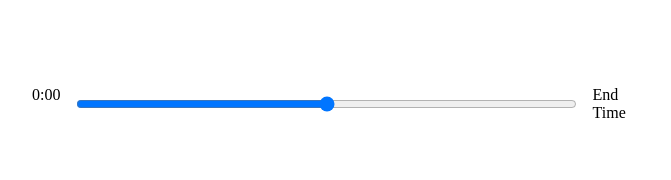
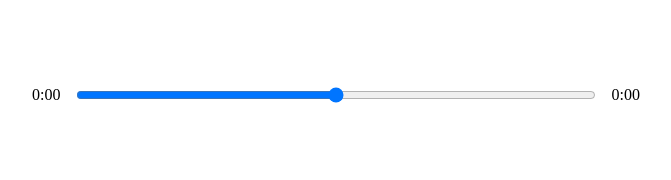
Before and after one commit to DylandeBruijn/react-player, a React (Create React App) app: page / in a window 1280 px wide. Shown: the part 410-590 px from the top of the page, without its empty margins (304-975 px from the left). Built offline with nearby package versions, Linux system fonts and the light colour scheme.

Commit message:
Add total song duration counter

```diff
--- a/src/components/Player.js
+++ b/src/components/Player.js
@@ -41,7 +41,7 @@ const Player = ({ currentSong, isPlaying, setIsPlaying }) => {
 			<div className="time-control">
 				<p>{getTime(songInfo.currentTime)}</p>
 				<input type="range" />
-				<p>End Time</p>
+				<p>{getTime(songInfo.duration)}</p>
 			</div>
 			<div className="play-control">
 				<FontAwesomeIcon className="skip-back" size="2x" icon={faAngleLeft} />
```
